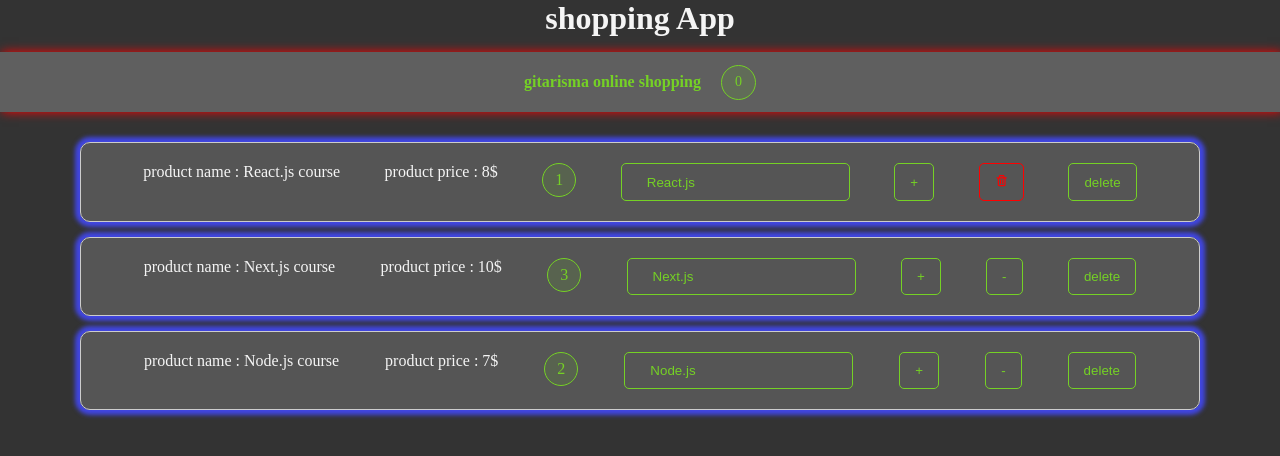
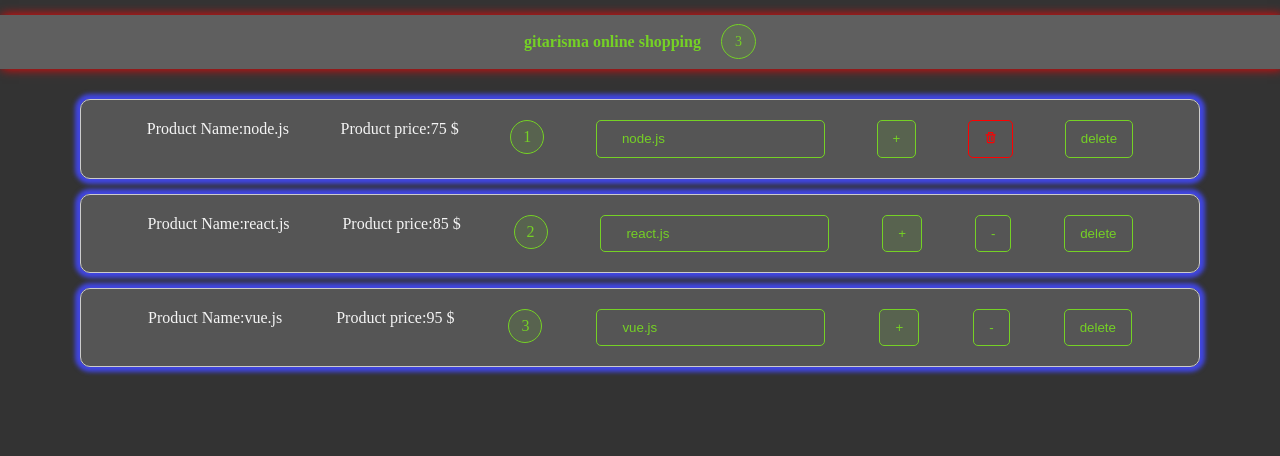
Before and after one commit to salarGholami/first-react-app, a React (Create React App) app: page / in a window 1280 px wide. Shown: the top 456 px of the page. Built offline with nearby package versions, Linux system fonts and the light colour scheme.

Commit message:
add product buy to navbar component

```diff
--- a/src/App.js
+++ b/src/App.js
@@ -1,20 +1,65 @@
-import { Component } from "react";
+import React, { Component } from "react";
 import "./App.css";
-import Navbar from "./comppnent/NavBar/NavBar";
-import ProductList from "./comppnent/productList/ProductList.js";
+import ProductList from "./comppnent/productList/ProductList";
+import NavBar from "./comppnent/NavBar/NavBar";
 
-class App extends Component {
-  state = {};
+class app extends Component {
+  state = {
+    products: [
+      { title: "node.js", price: "75 $", id: "1", quantity: 1 },
+      { title: "react.js", price: "85 $", id: "2", quantity: 2 },
+      { title: "vue.js", price: "95 $", id: "3", quantity: 3 },
+    ],
+  };
+
+  removeHandler = (id) => {
+    console.log("click", id);
+    const fillterProduct = this.state.products.filter((p) => p.id !== id);
+    this.setState({ products: fillterProduct });
+  };
+
+  incrementHandler = (id) => {
+    const product = [...this.state.products];
+    const selectItem = product.find((p) => p.id === id);
+    selectItem.quantity++;
+    this.setState({ product });
+  };
+
+  decrementHandler = (id) => {
+    const product = [...this.state.products];
+    const selectItem = product.find((p) => p.id === id);
+    if (selectItem.quantity === 1) {
+      const fillterProduct = this.state.products.filter((p) => p.id !== id);
+      this.setState({ products: fillterProduct });
+    } else {
+      selectItem.quantity--;
+      this.setState({ product });
+    }
+  };
+
+  changeHandler = (event, id) => {
+    const product = [...this.state.products];
+    const selectItem = product.find((p) => p.id === id);
+    selectItem.title = event.target.value;
+    this.setState({ product });
+  };
 
   render() {
     return (
-      <div className="container" id="title">
-        <h1>shopping App</h1>
-        <Navbar />
-        <ProductList />
+      <div className="container">
+        <NavBar
+          totalItem={this.state.products.filter((p) => p.quantity > 0).length}
+        />
+        <ProductList
+          products={this.state.products}
+          onRemove={this.removeHandler}
+          onIncrement={this.incrementHandler}
+          onDecremnt={this.decrementHandler}
+          onChenge={this.changeHandler}
+        />
       </div>
     );
   }
 }
 
-export default App;
+export default app;
--- a/src/comppnent/NavBar/NavBar.js
+++ b/src/comppnent/NavBar/NavBar.js
@@ -4,7 +4,7 @@ const Navbar = (props) => {
   return (
     <header className={style.navBar}>
       <h2>gitarisma online shopping</h2>
-      <span>0</span>
+      <span>{props.totalItem}</span>
     </header>
   );
 };
--- a/src/comppnent/product/Product.js
+++ b/src/comppnent/product/Product.js
@@ -1,28 +1,36 @@
-import styles from "./Product.module.css";
+import style from "./Product.module.css";
 import { BiTrash } from "react-icons/bi";
 
 const Product = (props) => {
   return (
-    <div className={styles.product} onClick={props.click}>
-      <p>product name : {props.product.title} course</p>
-      <p>product price : {props.product.price}</p>
-      <span className={styles.value}>{props.product.quantity}</span>
+    <div className={style.product} onClick={props.click}>
+      <p>Product Name:{props.product.title}</p>
+      <p>Product price:{props.product.price}</p>
+      <span className={style.value}>{props.product.quantity}</span>
       <input
-        className={styles.input}
+      className={style.input}
         type="text"
-        onChange={props.onChange}
+        onChange={props.changeHandler}
         value={props.product.title}
       />
-      <button onClick={props.btnIncrement}>+</button>
       <button
-        onClick={props.btnDecrement}
-        className={`${props.product.quantity === 1 && styles.removeTrash}`}
+        className={`${style.button} ${style.inc}`}
+        onClick={props.onIncrementHandler}
+      >
+        +
+      </button>
+      <button
+        className={`${style.button} ${
+          props.product.quantity === 1 && style.removeTrash
+        }`}
+        onClick={props.onDencremntHandler}
       >
         {props.product.quantity > 1 ? "-" : <BiTrash />}
       </button>
-      <button onClick={props.btnDelete}>delete</button>
+      <button className={style.button} onClick={props.onDelete}>
+        delete
+      </button>
     </div>
   );
 };
-
 export default Product;
--- a/src/comppnent/product/Product.module.css
+++ b/src/comppnent/product/Product.module.css
@@ -21,6 +21,11 @@ button {
 button:hover {
   background-color: #75d125;
   color: white;
+  cursor: pointer;
+}
+
+.inc{
+background-color: #75d1251d;
 }
 
 .value {
@@ -54,3 +59,9 @@ button:hover {
   border: 1px solid red;
   color: red;
 }
+.removeTrash:hover{
+  border: 1px solid red;
+  color: red;
+  /* padding: 6px 7px;  */
+  background-color: rgba(255, 0, 0, 0.105);
+}
--- a/src/comppnent/productList/ProductList.js
+++ b/src/comppnent/productList/ProductList.js
@@ -2,75 +2,29 @@ import React, { Component } from "react";
 import Product from "../product/Product";
 
 class ProductList extends Component {
-  state = {
-    products: [
-      { title: "React.js", price: "8$", id: 1, quantity: 1 },
-      { title: "Next.js", price: "10$", id: 2, quantity: 3 },
-      { title: "Node.js", price: "7$", id: 3, quantity: 2 },
-    ],
-  };
+  renderProdact = () => {
+    if (this.props.products.length === 0)
+      return <div>سبد خرید شما خالی میباشد</div>;
 
-  deleteHandler = (id) => {
-    console.log("delete", id);
-    const filterProduct = this.state.products.filter((p) => p.id !== id);
-    this.setState({ products: filterProduct });
-  };
-
-  incrementHandler = (id) => {
-    console.log("increment", id);
-    const product = [...this.state.products];
-    const selectedItem = product.find((p) => p.id === id);
-    selectedItem.quantity++;
-    this.setState({ products: product });
-  };
-
-  decrementHandler = (id) => {
-    console.log("decrement", id);
-    const product = [...this.state.products];
-    const selectedItem = product.find((p) => p.id === id);
-    if (selectedItem.quantity === 1) {
-      const filterProduct = this.state.products.filter((p) => p.id !== id);
-      this.setState({ products: filterProduct });
-    } else {
-      selectedItem.quantity--;
-      this.setState({ products: product });
-    }
-  };
-
-  changeHandler = (event, id) => {
-    const product = [...this.state.products];
-    const selectedItem = product.find((p) => p.id === id);
-    selectedItem.title = event.target.value;
-    this.setState({ products: product });
-  };
-
-  renderProduct = () => {
-    if (this.state.products.length === 0)
-      return <>there is no product in your card</>;
-
-    return (
-      <div>
-        {this.state.products.map((product) => {
-          return (
-            <Product
-              product={product}
-              key={product.id}
-              btnDelete={() => this.deleteHandler(product.id)}
-              btnIncrement={() => this.incrementHandler(product.id)}
-              btnDecrement={() => this.decrementHandler(product.id)}
-              onChange={(e) => this.changeHandler(e, product.id)}
-            />
-          );
-        })}
-      </div>
-    );
+    return this.props.products.map((product, index) => {
+      return (
+        <Product
+          product={product}
+          key={index}
+          onDelete={() => this.props.onRemove(product.id)}
+          onIncrementHandler={() => this.props.onIncrement(product.id)}
+          onDencremntHandler={() => this.props.onDecremnt(product.id)}
+          changeHandler={(e) => this.props.onChenge(e, product.id)}
+        />
+      );
+    });
   };
   render() {
     return (
-      <>
-        {this.state.products.length === 0 && <>یه چی بخر دیگههههههه</>}
-        <div>{this.renderProduct()}</div>
-      </>
+      <div className="container">
+        {!this.props.products.length && <div>برگرد ب فروشگاه پسر</div>}
+        {this.renderProdact()}
+      </div>
     );
   }
 }
```
